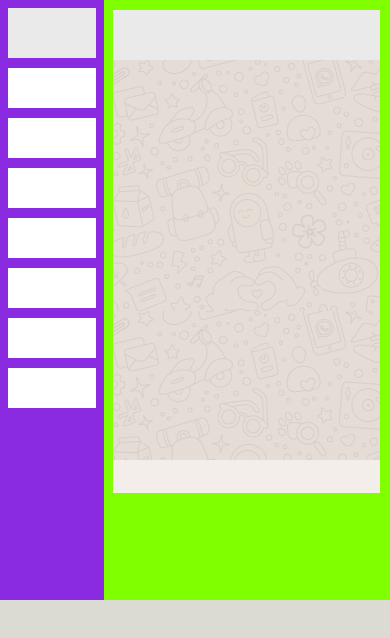
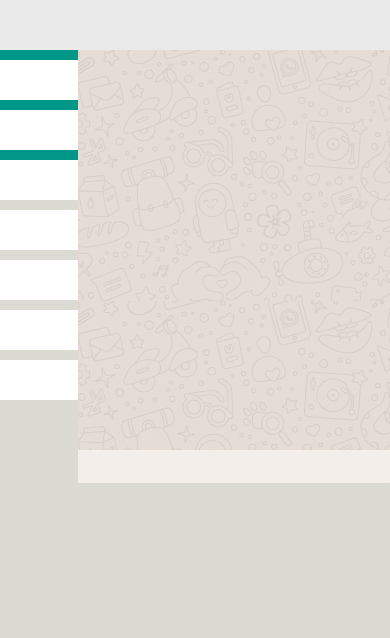
Before and after one commit to ItsKristian01/html-css-boolzapp, a plain HTML site: page index.html in a window 390 px wide. Drawn offline with Linux system fonts and the light colour scheme.

Commit message:
add: class background

```diff
--- a/css/style.css
+++ b/css/style.css
@@ -10,7 +10,7 @@ img {
     width: 100%;
 }
 
-body {
+.background {
     background: linear-gradient(
         to bottom,
         hsl(174.4deg 100% 29.41%) 20%,
@@ -18,12 +18,14 @@ body {
     );
     height: 100vh;
     width: 100%;
+    display: flex;
+    justify-content: center;
+    align-items: center;
 }
 
 .container {
    width: 80%;
-   margin: 0 auto;
-   margin-top: 30px;
+   height: 90%;
 }
 
 .row {
@@ -31,43 +33,29 @@ body {
 }
 
 .col-small {
-    /* Debug */
-    background-color: blueviolet;
-    height: 500px;
-    width: 400px;
-    padding: .5rem;
+    width: 20%;
 }
 
 .col-large {
-    /* Debug */
-    background-color: chartreuse;
-    height: 500px;
-    width: 800px;
-    padding: .6rem;
+    width: 80%;
 }
 
 @media screen and (max-width: 376px ) {
     .col-small {
         display: none;
+        width: 100%;
     }
 
 }
 
-@media screen and (max-width: 426px ) {
+@media screen and (max-width: 540px ) {
     .container{
         width: 100%;
-        margin: 0;
+        height: 100%;
     }
 
     .col-small {
-        width: 70%;
-         /* Debug */
-         height: 600px;
-    }
-
-    .col-large {
-        /* Debug */
-        height: 600px;
+        width: 20%;
     }
 
     .notifications{
@@ -116,6 +104,10 @@ body {
      margin-top: 10px;
 }
 
+.contact {
+    overflow-y: scroll;
+}
+
 /* CONTACT-CHAT SECTION */
 
 /* CHAT SECTION */
--- a/index.html
+++ b/index.html
@@ -12,13 +12,16 @@
 </head>
 
 <body>
+    <div class="background">
         <div class="container">
             <div class="row">
                 <div class="col-small">
                     <!-- Contact-chat Section -->
 
                     <!-- Header-contact -->
-                <header class="contact-head"></header>
+                    <header class="contact-head">
+
+                    </header>
                     <!-- /Header-contact -->
 
                     <!-- Notifications -->
@@ -72,6 +75,8 @@
                 </div>
             </div>
         </div>
+    </div>
+
 
 
 
```
Lines whose indentation alone changed are shown as unchanged.
